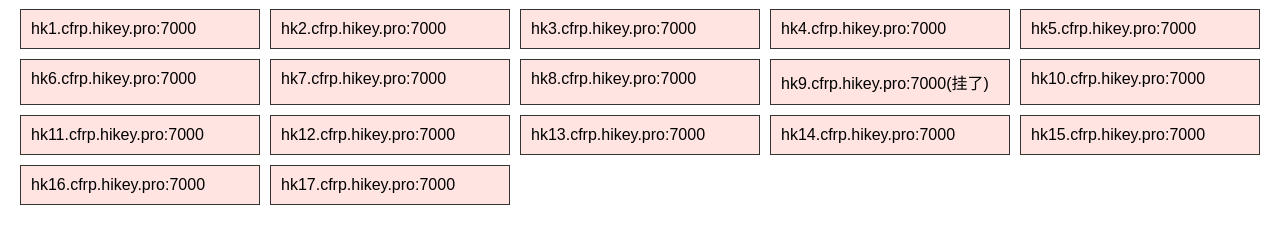
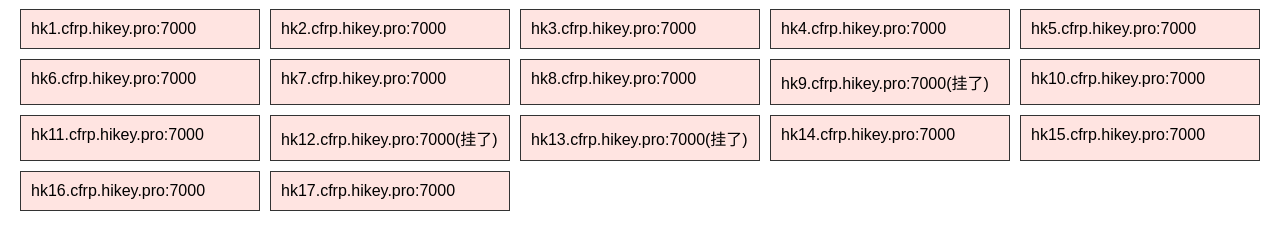
Before and after one commit to Sunakier/sunakier.github.io, a plain HTML site: page index.html in a window 1280 px wide. Shown: the part 753-984 px from the top of the page. Drawn offline with Linux system fonts and the light colour scheme.

Commit message:
Update index.html

```diff
--- a/index.html
+++ b/index.html
@@ -119,8 +119,8 @@
         <div class="section-item" unselectable="on" onselectstart="return false;" onclick="copyx(this)">hk9.cfrp.hikey.pro:7000(挂了)</div>
         <div class="section-item" unselectable="on" onselectstart="return false;" onclick="copyx(this)">hk10.cfrp.hikey.pro:7000</div>
         <div class="section-item" unselectable="on" onselectstart="return false;" onclick="copyx(this)">hk11.cfrp.hikey.pro:7000</div>
-        <div class="section-item" unselectable="on" onselectstart="return false;" onclick="copyx(this)">hk12.cfrp.hikey.pro:7000</div>
-        <div class="section-item" unselectable="on" onselectstart="return false;" onclick="copyx(this)">hk13.cfrp.hikey.pro:7000</div>
+        <div class="section-item" unselectable="on" onselectstart="return false;" onclick="copyx(this)">hk12.cfrp.hikey.pro:7000(挂了)</div>
+        <div class="section-item" unselectable="on" onselectstart="return false;" onclick="copyx(this)">hk13.cfrp.hikey.pro:7000(挂了)</div>
         <div class="section-item" unselectable="on" onselectstart="return false;" onclick="copyx(this)">hk14.cfrp.hikey.pro:7000</div>
         <div class="section-item" unselectable="on" onselectstart="return false;" onclick="copyx(this)">hk15.cfrp.hikey.pro:7000</div>
         <div class="section-item" unselectable="on" onselectstart="return false;" onclick="copyx(this)">hk16.cfrp.hikey.pro:7000</div>
```
